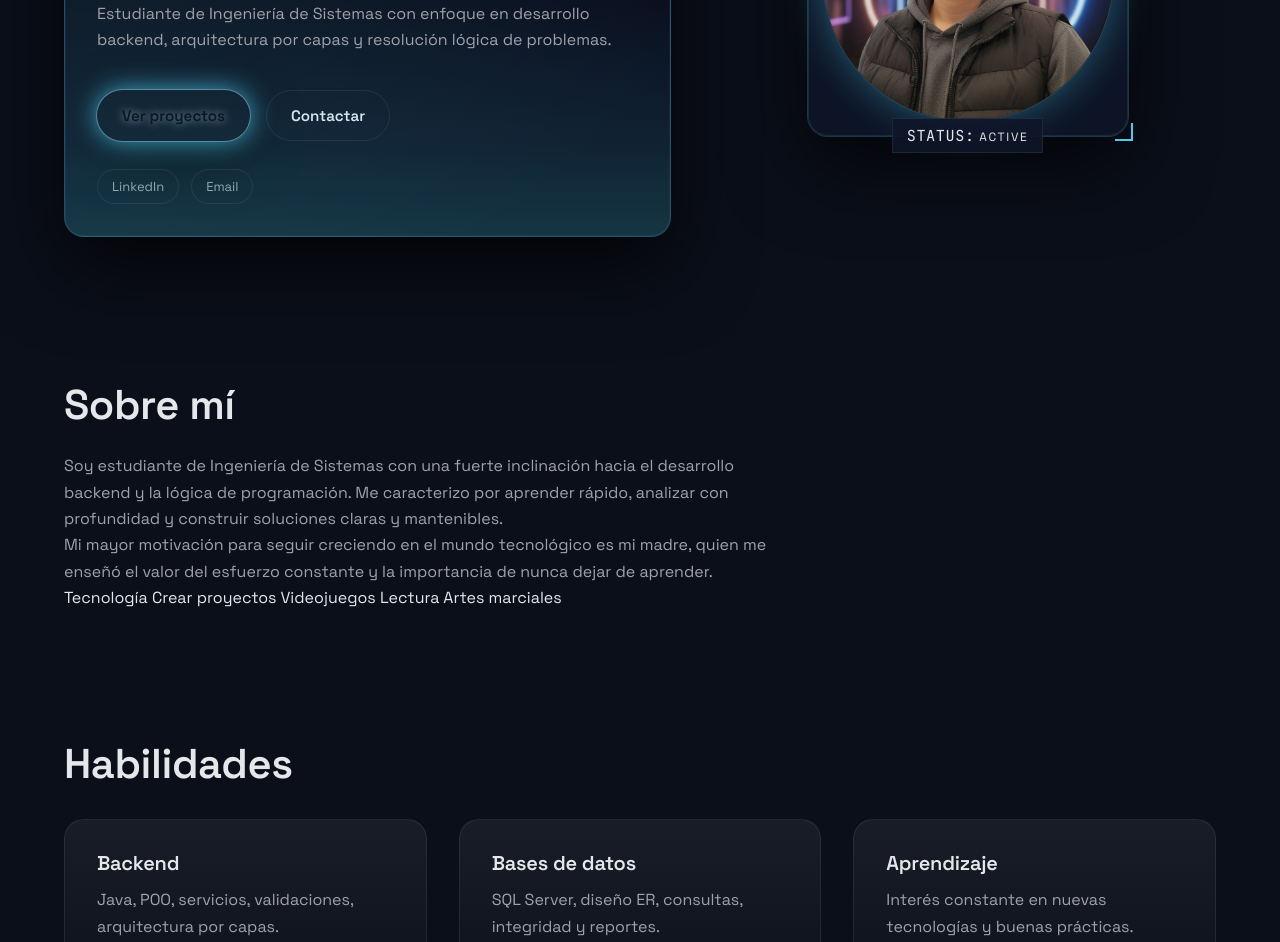
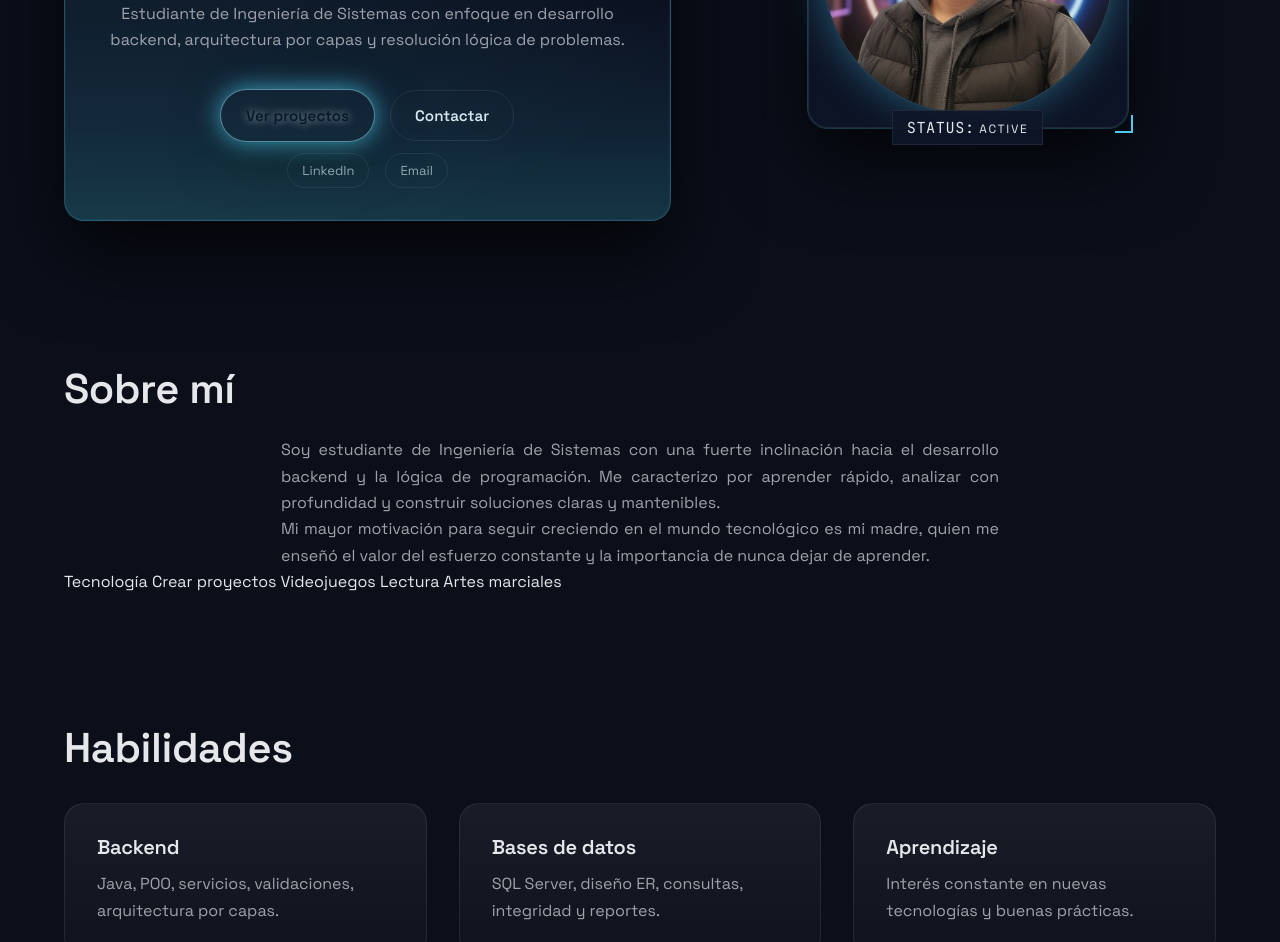
Before and after one commit to AdrianPisco/adrianpisco.github.io, a plain HTML site: page index.html in a window 1280 px wide. Shown: the part 438-1380 px from the top of the page. Drawn offline with Linux system fonts and the light colour scheme.

Commit message:
feat(seo): finalize Open Graph and improve UI text alignment

```diff
--- a/css/components.css
+++ b/css/components.css
@@ -76,6 +76,13 @@
 
 .nav-links a:hover::after {
   width: 100%;
+}
+
+/* Quitar focus visual SOLO del logo */
+.logo:focus,
+.logo:focus-visible {
+  outline: none;
+  box-shadow: none;
 }
 
 
@@ -222,6 +229,13 @@
   color: var(--text-secondary);
 }
 
+.hero-title,
+.hero-subtitle {
+  text-align: center;
+  margin-left: auto;
+  margin-right: auto;
+}
+
 
 /* ==========================================================================
    CTA / BOTONES HERO
@@ -231,6 +245,14 @@
   display: flex;
   gap: var(--space-4);
   margin-top: var(--space-5);
+}
+
+.hero-actions,
+.hero-links {
+  display: flex;
+  justify-content: center;
+  align-items: center;
+  gap: var(--space-4);
 }
 
 .hero-actions .btn.primary {
@@ -253,12 +275,6 @@
     0 0 0 1px rgba(255,255,255,0.35),
     0 0 34px rgba(76, 201, 240, 1),
     0 24px 60px rgba(0,0,0,0.8);
-}
-
-.hero-links {
-  display: flex;
-  gap: var(--space-3);
-  margin-top: var(--space-4);
 }
 
 .link-chip {
@@ -396,6 +412,12 @@
   margin-bottom: var(--space-4);
 }
 
+.card,
+.project-card,
+.project-description {
+  text-align: left;
+}
+
 
 /* ==========================================================================
    CONTACT — HUMANO / MOTIVACIONAL
@@ -418,9 +440,10 @@
   margin-bottom: var(--space-5);
 }
 
-/* Quitar focus visual SOLO del logo */
-.logo:focus,
-.logo:focus-visible {
-  outline: none;
-  box-shadow: none;
+.section-text,
+.contact-cta-text {
+  text-align: justify;
+  max-width: 70ch;
+  margin-left: auto;
+  margin-right: auto;
 }
```
